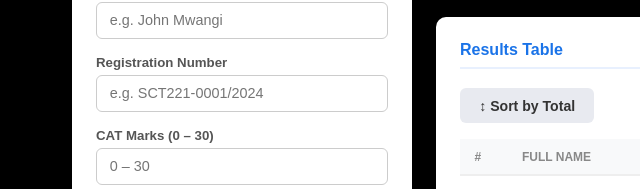
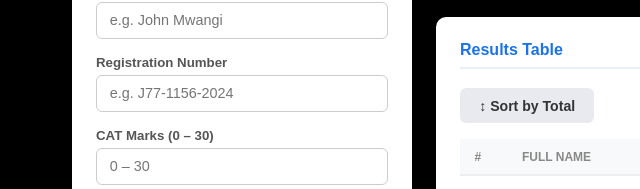
Before and after one commit to Muchiri-net/school-dashboard, a plain HTML site: page index.html in a window 1280 px wide. Shown: the part 211-400 px from the top of the page, 0-640 px from the left. Drawn offline with Linux system fonts and the light colour scheme.

Commit message:
changed example of placeholder

```diff
--- a/index.html
+++ b/index.html
@@ -30,7 +30,7 @@
       </div>
       <div class="form-group">
         <label>Registration Number</label>
-        <input type="text" id="reg" placeholder="e.g. SCT221-0001/2024"/>
+        <input type="text" id="reg" placeholder="e.g. J77-1156-2024"/>
         <p class="err-msg" id="regErr">Registration number is required.</p>
       </div>
       <div class="form-group">
```
